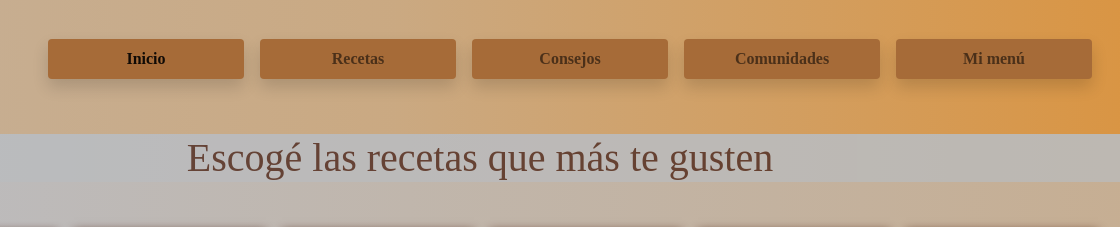
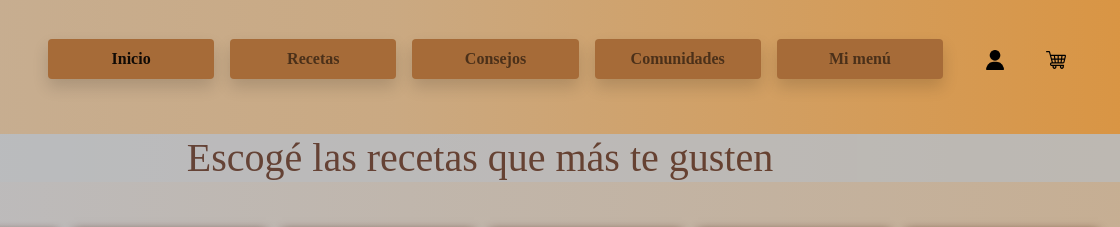
Before and after one commit to JaviMenga/Planned-Meal, a website: page pages/recetas.html in a window 1280 px wide. Shown: the top 227 px of the page, 160-1280 px from the left. Drawn offline with nearby package versions, Linux system fonts and the light colour scheme; a web font is replaced by a local one.

Commit message:
agregue los iconos de usuario y carrito al nav

```diff
--- a/pages/recetas.html
+++ b/pages/recetas.html
@@ -31,7 +31,7 @@
                 <span class="navbar-toggler-icon"></span>
               </button>
                 <div class="collapse navbar-collapse" id="navbarNavDropdown">
-                    <ul class="navbar-nav w-100 d-flex justify-content-center">
+                    <ul class="navbar-nav w-100">
                         <li class="nav-item header__botonera--fondo rounded shadow w-100 mb-3 me-3">
                             <a class="nav-link header__a--style active" aria-current="page" href="../index.html">Inicio</a>
                         </li>
@@ -48,6 +48,10 @@
                             <a class=" nav-link header__a--style" href="./armar_mi_menu.html">Mi menú</a>
                         </li>
                     </ul>
+                    <div class="btn btn-group" role="group" aria-label="Basic example">
+                        <button type="button" class="btn mb-3 me-3"><a href="./usuario.html"><img class="header__img--icono" src="../icons/usuario.png" alt="icono del usuario"></a></button>
+                        <button type="button" class="btn mb-3 me-3"><a href="#"><img class="header__img--icono" src="../icons/carrito.svg" alt="icono del carrito"></a></button>
+                    </div>
                 </div>
         </nav>
     </header>
--- a/scss/_header.scss
+++ b/scss/_header.scss
@@ -28,3 +28,8 @@ $width: 100%;
         color: $marronOscuro;
     }
 }
+
+.header__img--icono {
+    // Box model
+    width: 20px;
+}
```
Also changed, not shown: index.html (+5 -1 lines), pages/armar_mi_menu.html (+5 -1 lines), pages/comunidad.html (+5 -1 lines), pages/consejos.html (+5 -1 lines), pages/usuario.html (+5 -1 lines), css/style.css, icons/carrito.svg (added).
